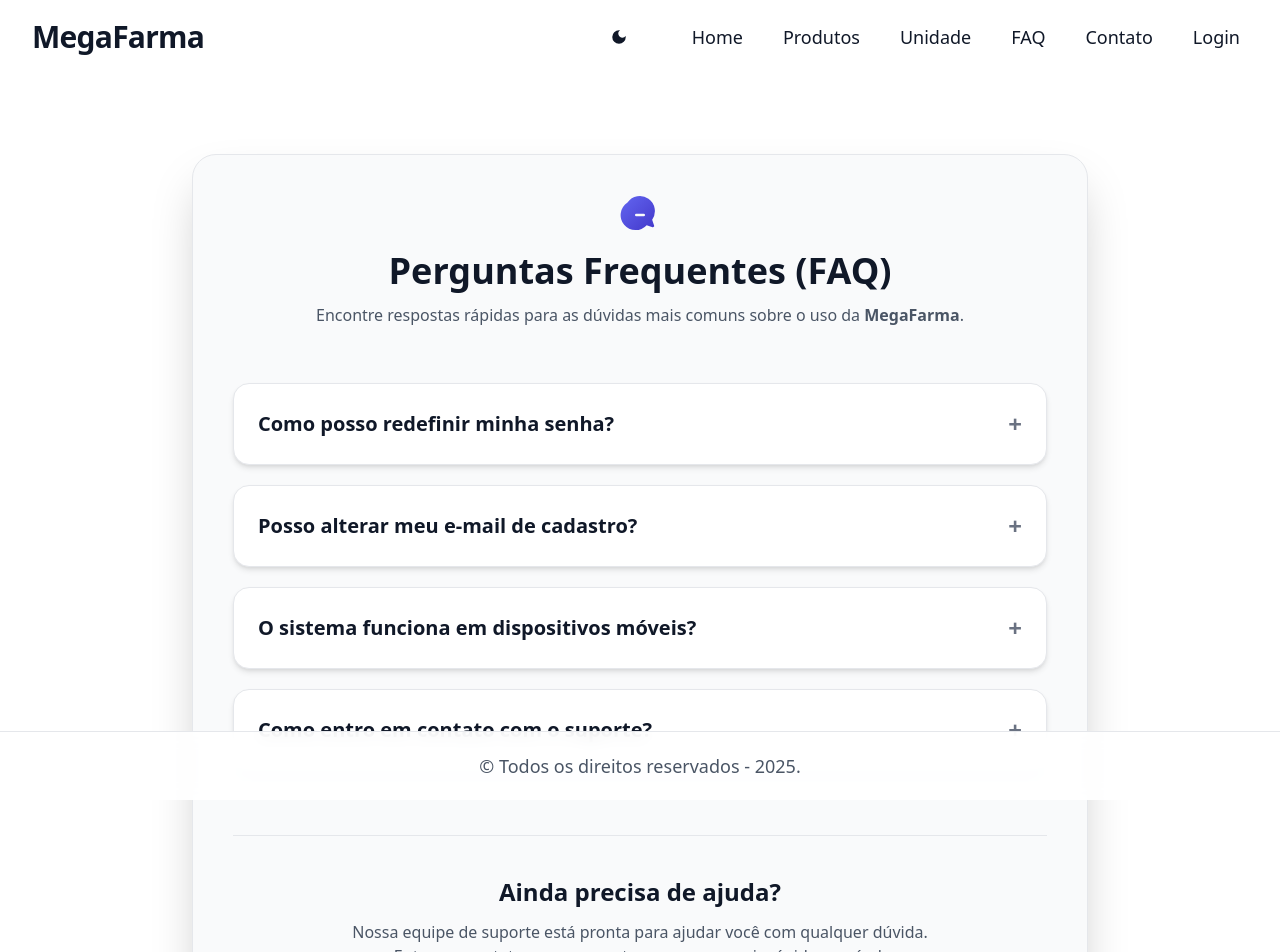
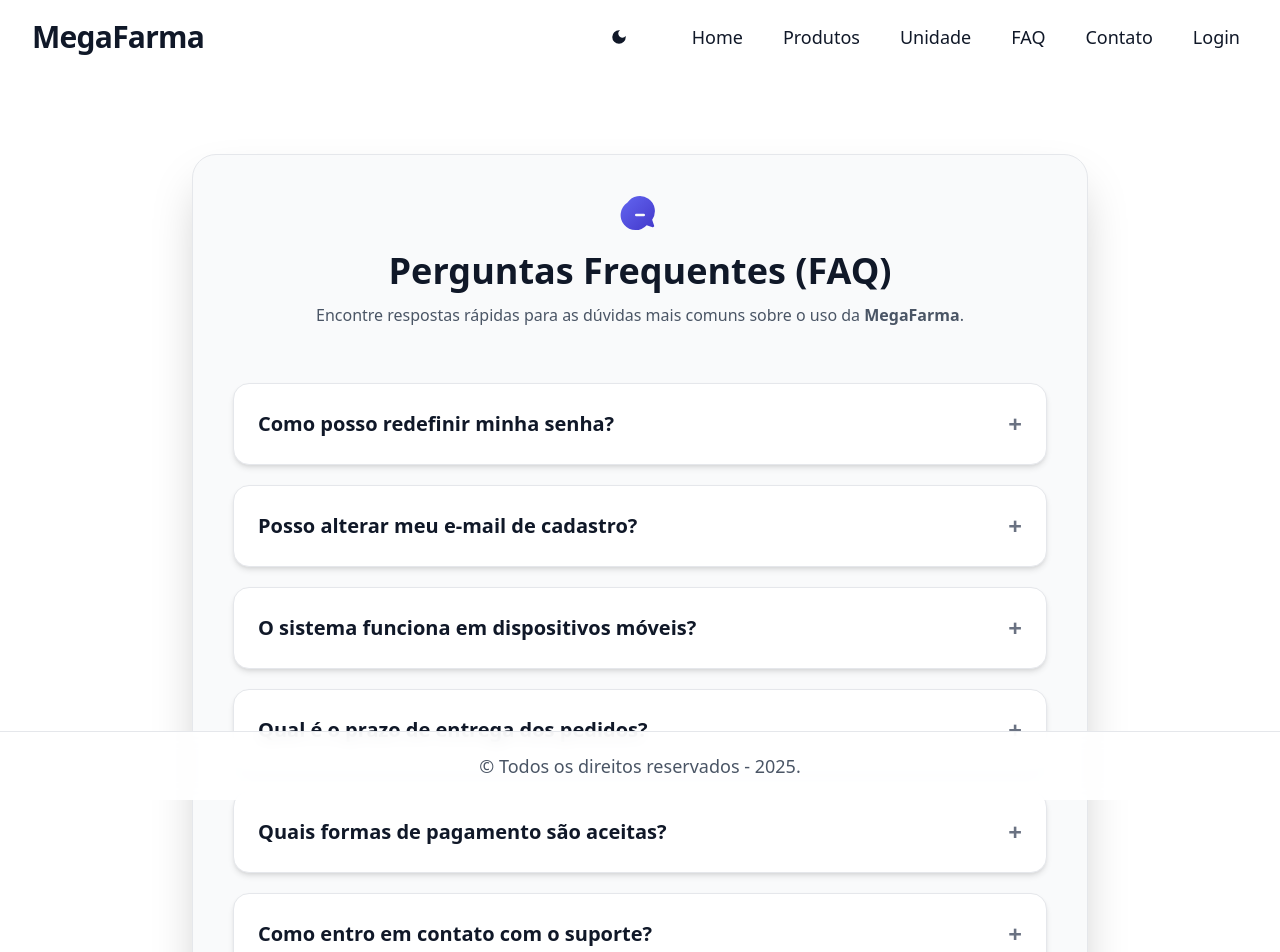
Before and after one commit to 1TDSPG-25/sistema-flow, a React (Vite) app: page /sistema-flow/faq in a window 1280 px wide. Shown: the top 952 px of the page. Built offline with nearby package versions, Linux system fonts and the light colour scheme; no server answers.

Commit message:
feat(faq): ajusta conteúdo para seis perguntas principais sobre conta, suporte e pagamento

```diff
--- a/src/routes/Faq/index.tsx
+++ b/src/routes/Faq/index.tsx
@@ -21,6 +21,16 @@ const faqData: FAQItem[] = [
     question: "O sistema funciona em dispositivos móveis?",
     answer:
       "Sim, o sistema é totalmente responsivo e pode ser acessado em smartphones e tablets.",
+  },
+  {
+    question: "Qual é o prazo de entrega dos pedidos?",
+    answer:
+      "O prazo de entrega pode variar de acordo com a sua região. Normalmente, as entregas são realizadas entre 3 e 7 dias úteis após a confirmação do pagamento.",
+  },
+  {
+    question: "Quais formas de pagamento são aceitas?",
+    answer:
+      "Aceitamos cartões de crédito, débito, Pix e boleto bancário. Todas as transações são processadas com segurança.",
   },
   {
     question: "Como entro em contato com o suporte?",
```
